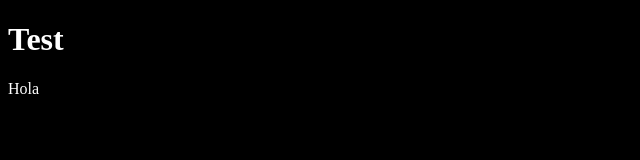
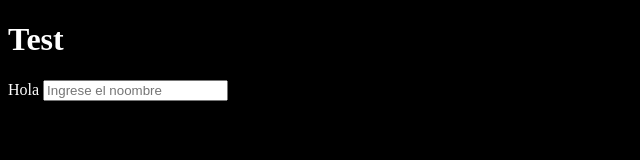
Before and after one commit to Ceia2025/test, a plain HTML site: page index.html in a window 1280 px wide. Shown: the whole page, without its empty margins (0-640 px from the left). Drawn offline with Linux system fonts and the light colour scheme.

Commit message:
update input

```diff
--- a/index.html
+++ b/index.html
@@ -9,6 +9,7 @@
 
     <h1 style="color: white;">Test</h1>
     <label for="text" style="color: white;">Hola</label>
+    <input type="name" name="name" id="name" placeholder="Ingrese el noombre">
 
 </body>
 </html>
```
